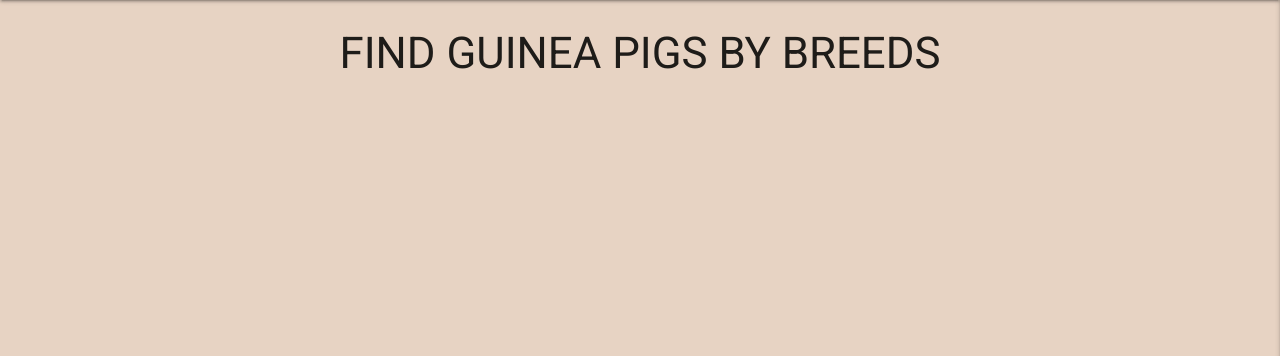
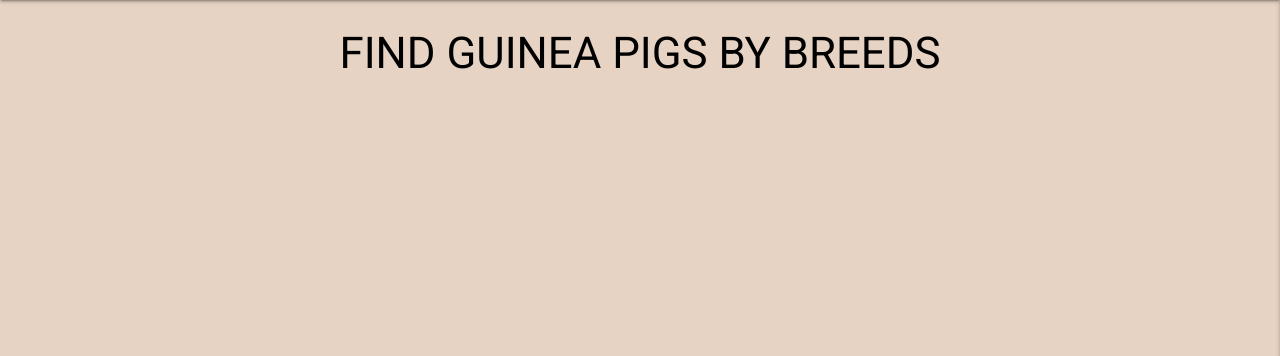
Before and after one commit to marina9222/guinea-pig-database, a Flask app: page /get_breeds in a window 1280 px wide. Shown: the part 64-420 px from the top of the page. Run offline with Flask 2, Linux system fonts and the light colour scheme; data that the repository does not hold is empty; some libraries are stand-ins or nearby versions.

Commit message:
Add: colors to font classes

```diff
--- a/static/css/styles.css
+++ b/static/css/styles.css
@@ -95,10 +95,12 @@ li:hover {
     font-family: "Montserrat",sans-serif;
     font-size: 1.2rem;
     text-transform: uppercase;
+    color: var(--text-color);
 }
 .font-2 {
     font-family: "Roboto",sans-serif;
     text-transform: uppercase;
+    color: var(--secondary-text-color);
 
 }
 
```
